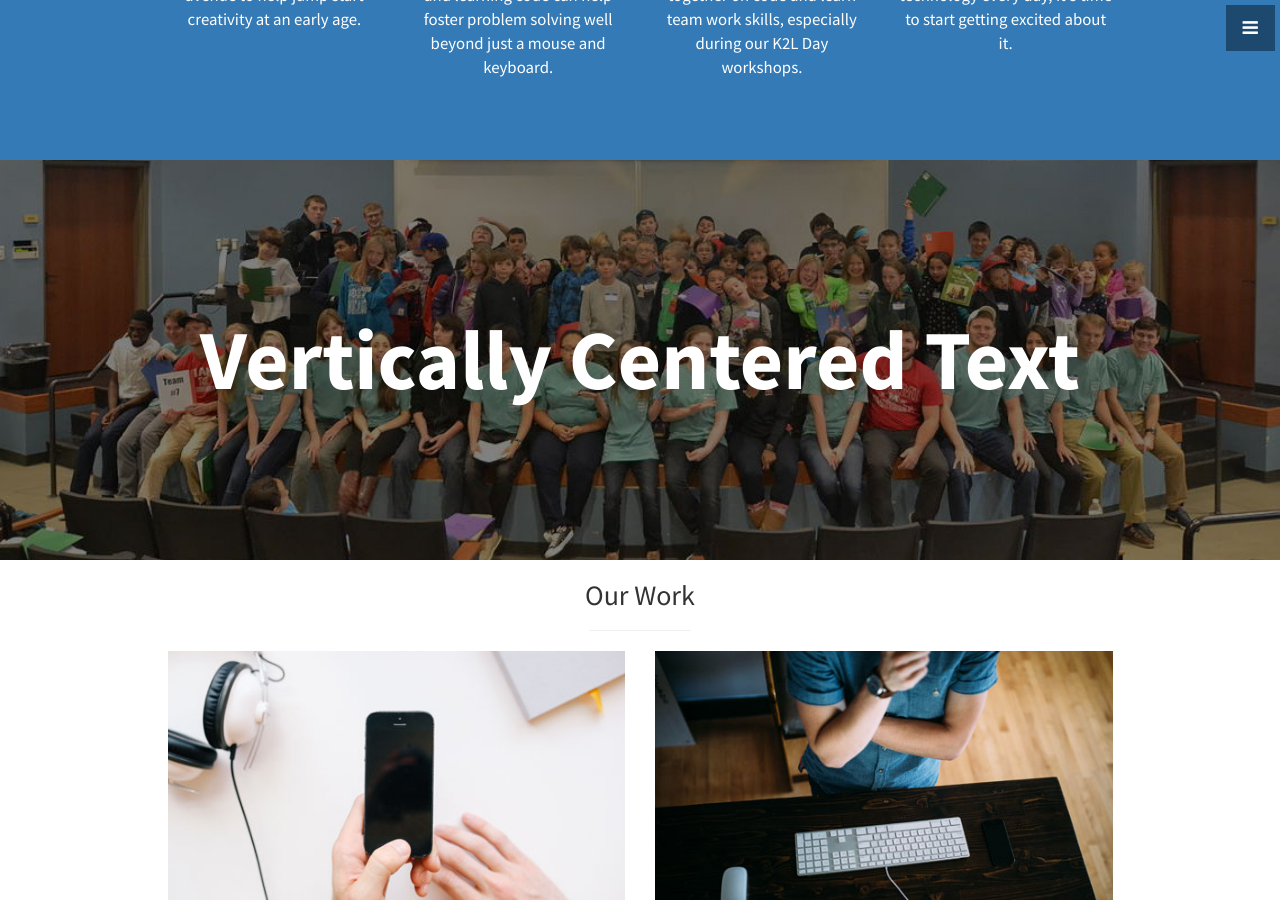
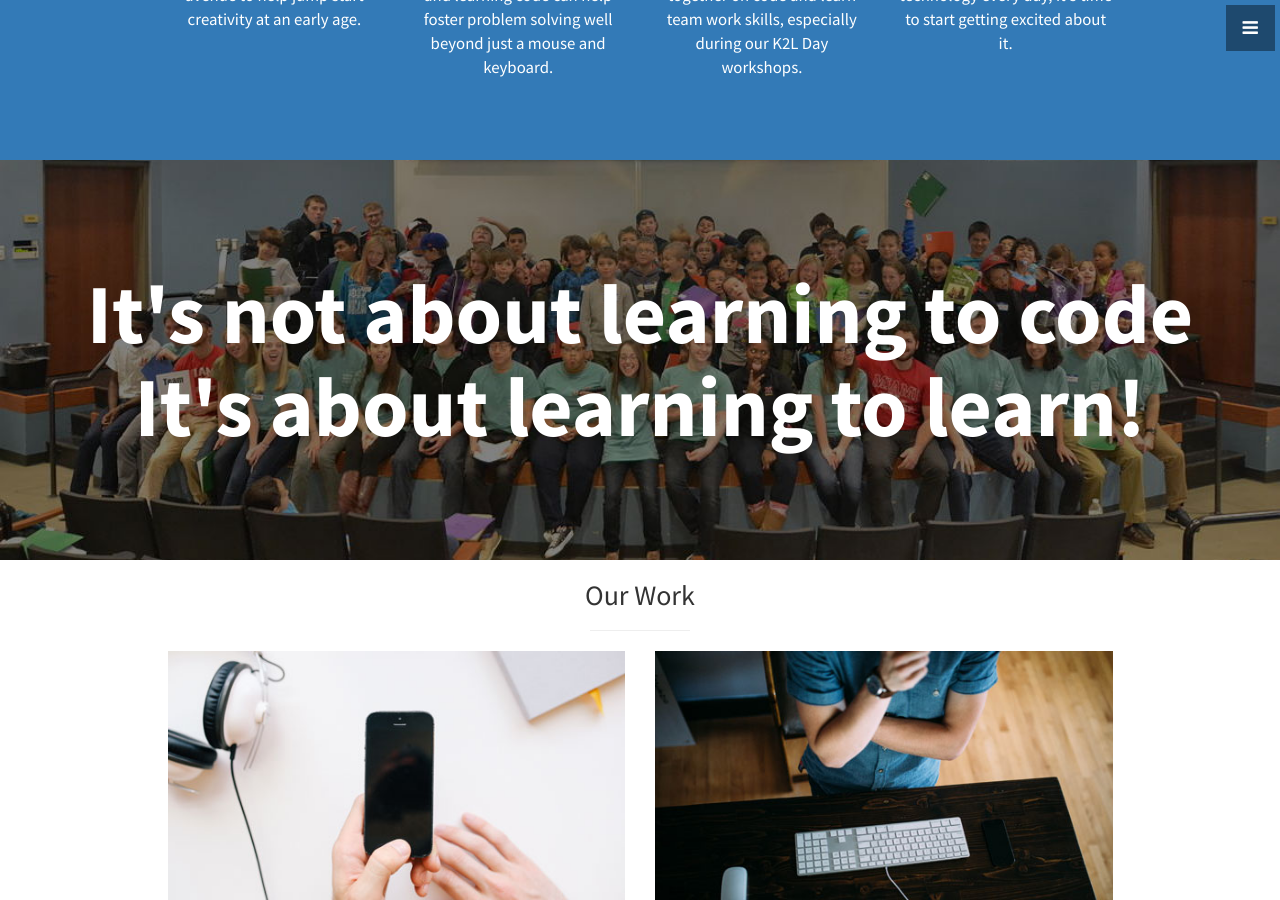
Before and after one commit to mdepero/kode2learn, a Jekyll site: the page built from index.html, in a window 1280 px wide and 900 px high, scrolled down 1721 px. Built offline with Jekyll 4.4.1, drawn with Linux system fonts in a browser that asks for light colours.

Commit message:
building site

```diff
--- a/index.html
+++ b/index.html
@@ -122,7 +122,7 @@ layout: default
     <!-- Callout -->
     <aside class="callout">
         <div class="text-vertical-center">
-            <h1>Vertically Centered Text</h1>
+            <h1>It's not about learning to code<br/>It's about learning to learn!</h1>
         </div>
     </aside>
 
```
